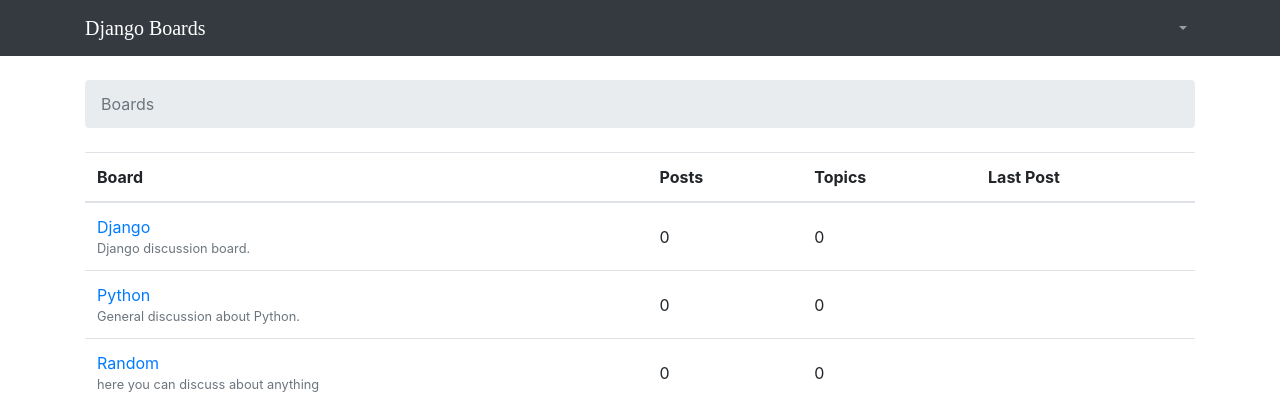
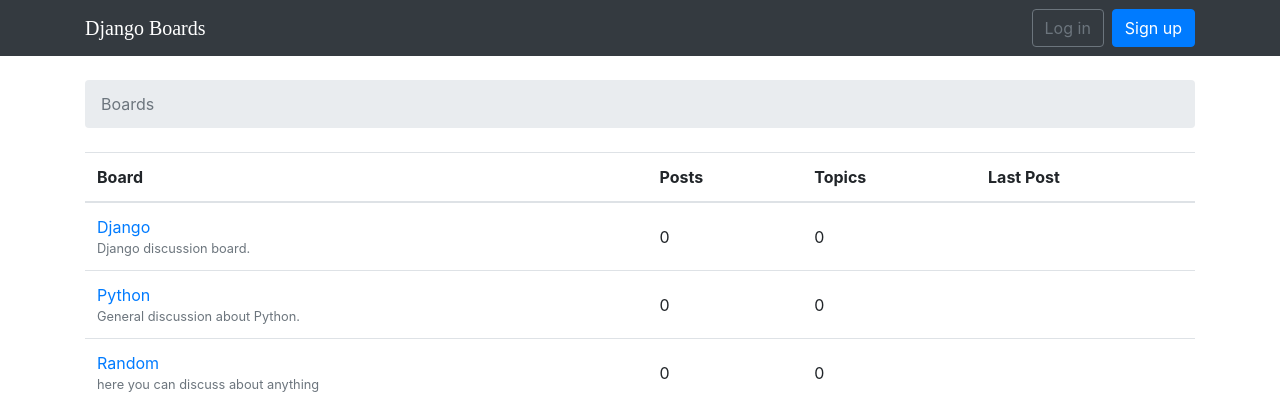
Before and after one commit to NormanBro/PSMLJRPE, a Django app: page / in a window 1280 px wide. Shown: the top 420 px of the page. Run offline with Django 3.2, Linux system fonts and the light colour scheme; data comes from the database, SQL or seed files in the repository; some libraries are stand-ins or nearby versions; some web fonts are replaced.

Commit message:
update base login y sign up

```diff
--- a/MySMLJRPE/template/base.html
+++ b/MySMLJRPE/template/base.html
@@ -19,8 +19,9 @@
           <span class="navbar-toggler-icon"></span>
         </button>
         <div class="collapse navbar-collapse" id="mainMenu">
+          {% if user.is_authenticated %}
           <ul class="navbar-nav ml-auto">
-            <li class="nav-item">
+            <li class="nav-item dropdown">
               <a class="nav-link dropdown-toggle" href="#" id="userMenu" data-toggle="dropdown" aria-haspopup="true" aria-expanded="false">
                 {{ user.username }}
               </a>
@@ -32,6 +33,12 @@
               </div>
             </li>
           </ul>
+          {% else %}
+        <form class="form-inline ml-auto">
+          <a href="#" class="btn btn-outline-secondary">Log in</a>
+          <a href="{% url 'signup' %}" class="btn btn-primary ml-2">Sign up</a>
+        </form>
+      {% endif %}
         </div>
       </div>
     </nav>
```
